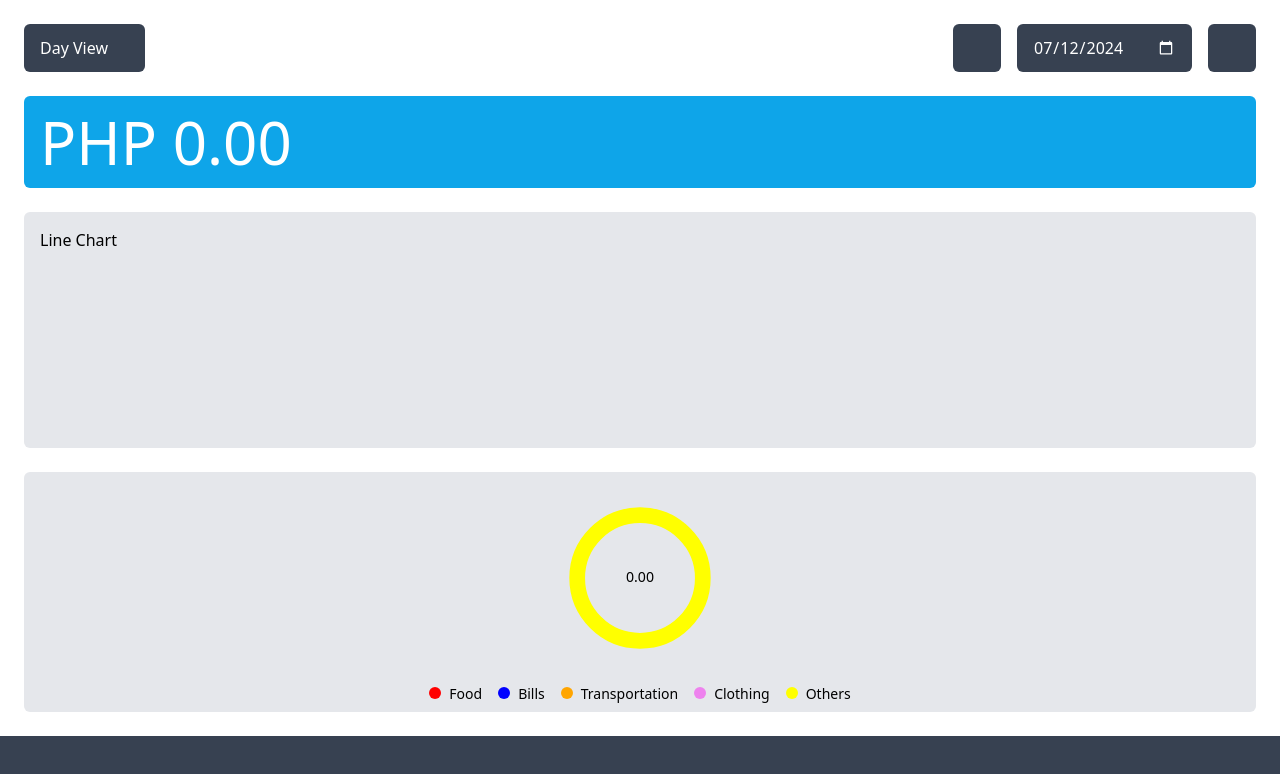
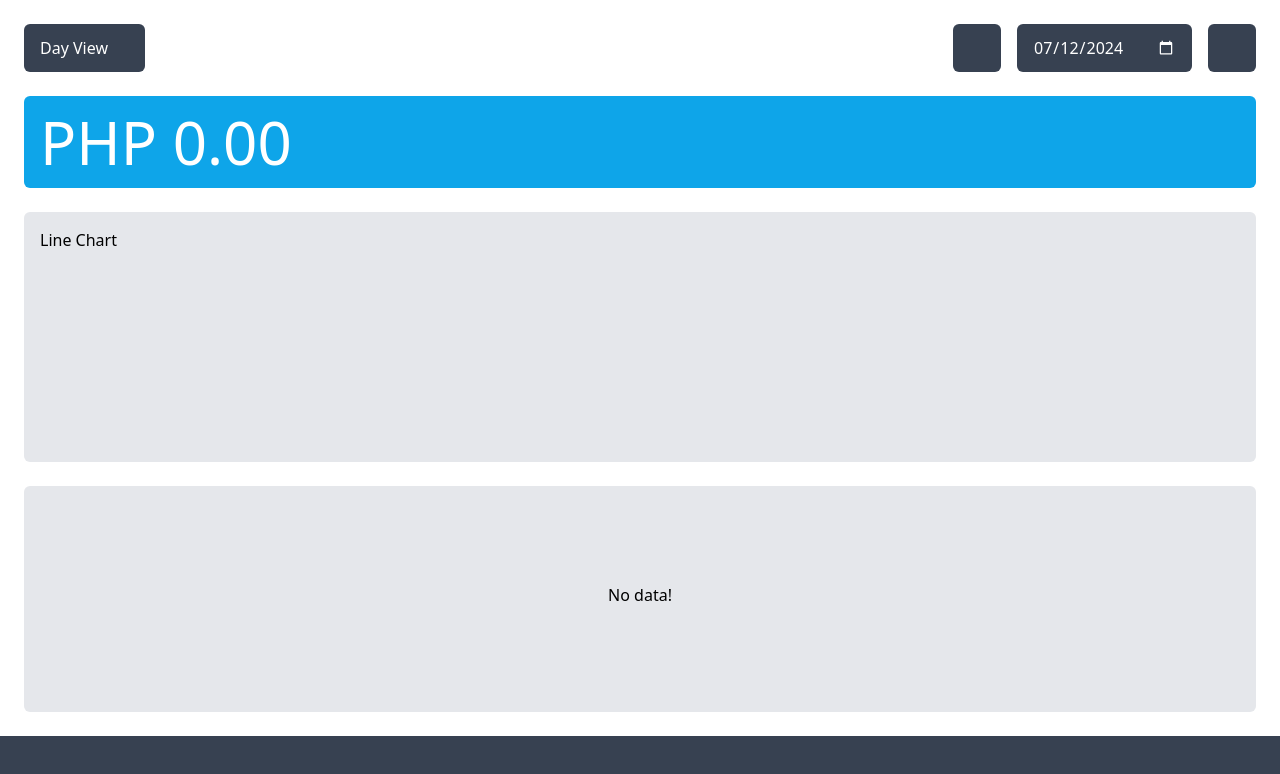
Before and after one commit to devnamme/expense-tracker-challenge, a React (Vite) app: page / in a window 1280 px wide. Both pictures are taken after a click on the button 977 px from the left and 48 px from the top of the page. Shown: the top 774 px of the page. Built offline with nearby package versions, Linux system fonts and the light colour scheme; some icons are missing.

Commit message:
remove console.log, add no data checker in donut

```diff
--- a/src/components/charts/donut-chart.tsx
+++ b/src/components/charts/donut-chart.tsx
@@ -62,6 +62,7 @@ export default function DonutChart({ values, className = "" }: Props) {
       className={`bg-gray-light rounded-md pb-2 px-4 flex flex-col ${className}`}
     >
       <div className="grow flex flex-col items-center justify-center">
+        {arcs.filter((arc: Arc) => arc.value > 0).length > 0 ? (
           <svg
             className="h-full w-auto"
             width="32"
@@ -70,7 +71,7 @@ export default function DonutChart({ values, className = "" }: Props) {
             xmlns="http://www.w3.org/2000/svg"
           >
             {arcs.map((arc: Arc, idx: number) =>
-            arc.value > 0 || idx == arcs.length - 1 ? (
+              arc.value > 0 ? (
                 <circle
                   key={`donut-circle-${idx}`}
                   r="160"
@@ -83,7 +84,7 @@ export default function DonutChart({ values, className = "" }: Props) {
               ) : null
             )}
             {arcs.map((arc: Arc, idx: number) =>
-            arc.value > 0 || idx == arcs.length - 1 ? (
+              arc.value > 0 ? (
                 <text
                   key={`donut-text-${idx}`}
                   x={arc.valueX || 0}
@@ -100,10 +101,14 @@ export default function DonutChart({ values, className = "" }: Props) {
               ) : null
             )}
           </svg>
+        ) : (
+          <p>No data!</p>
+        )}
       </div>
 
       <div className="flex flex-row flex-wrap align-center justify-center gap-x-4">
-        {values.map((item: DonutChartItem, idx: number) => (
+        {values.map((item: DonutChartItem, idx: number) =>
+          item.value > 0 ? (
             <div key={`donut-legend-${idx}`} className="text-sm">
               <div
                 className="inline-block w-3 h-3 rounded-full mr-2"
@@ -113,7 +118,8 @@ export default function DonutChart({ values, className = "" }: Props) {
               />
               {item.legend}
             </div>
-        ))}
+          ) : null
+        )}
       </div>
     </div>
   );
--- a/src/pages/home.tsx
+++ b/src/pages/home.tsx
@@ -18,8 +18,6 @@ export default function HomePage() {
     )}` as ExpensesGroupKey;
 
   useEffect(() => {
-    console.log("updating");
-
     let temp: { [key: string]: DonutChartItem } = {};
 
     Object.keys(Categories).forEach(
```
Lines whose indentation alone changed are shown as unchanged.
